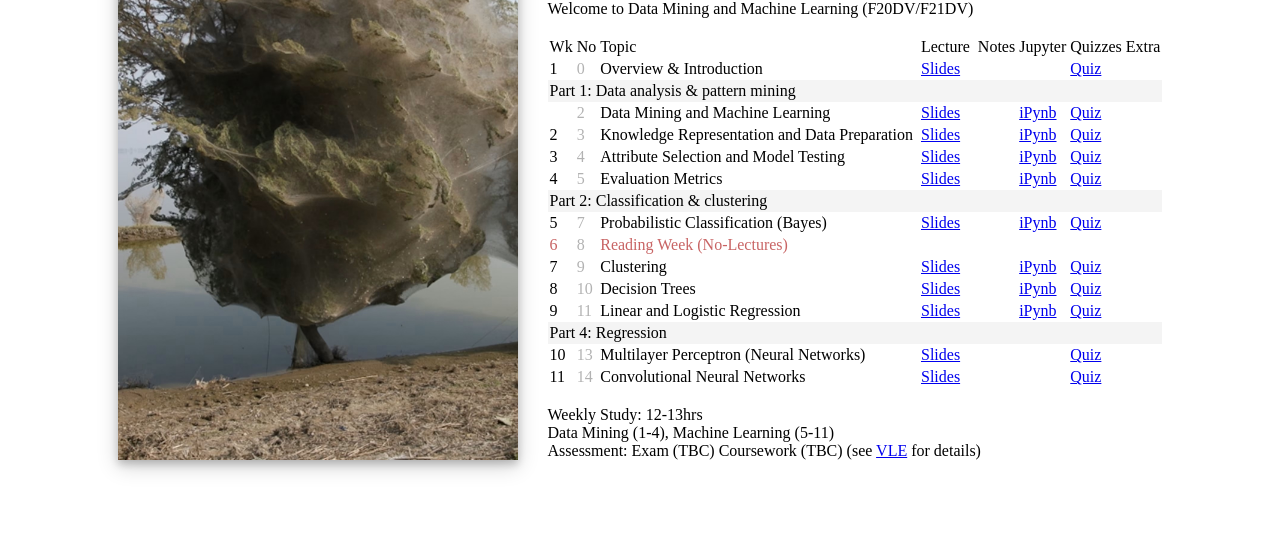
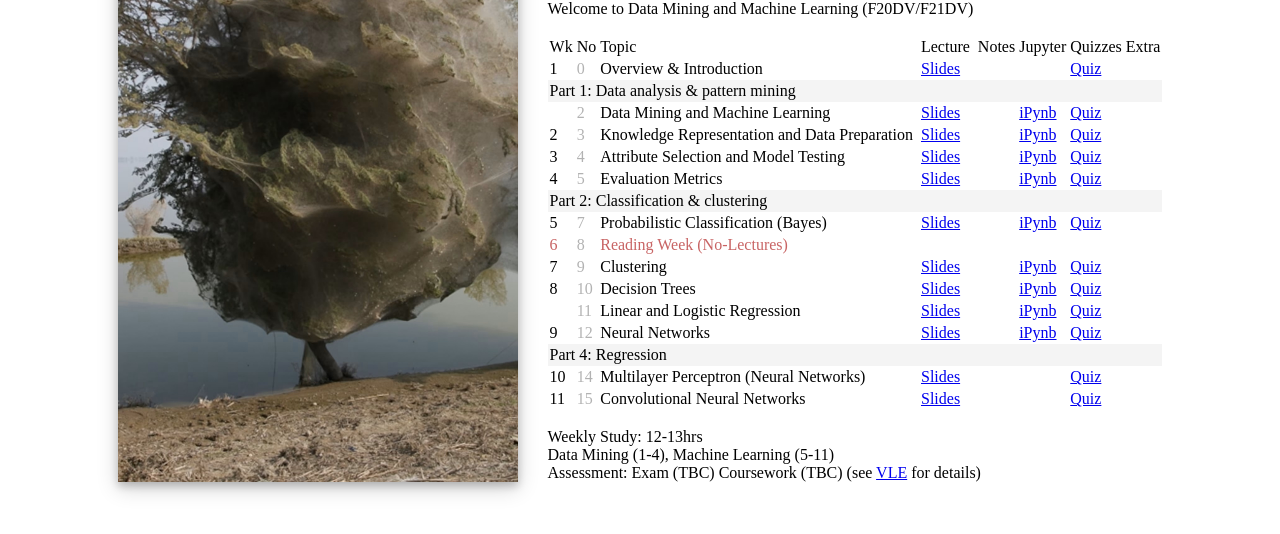
Before and after one commit to f21dl/f21dl.github.io, a plain HTML site: page index.html in a window 1280 px wide. Shown: the part 106-640 px from the top of the page. Drawn offline with Linux system fonts and the light colour scheme.

Commit message:
Update structure of DM&ML course

```diff
--- a/index.html
+++ b/index.html
@@ -99,7 +99,8 @@ let toc = [
 	{ wk:7,                     title:"Clustering"                                    , l:'07a', j:'07'  ,  q:'07'      },
 	//{ a1: "Part 3: Clustering" },
 	{ wk:8,                     title:"Decision Trees"                                , l:'08',  j:'08'  ,  q:'08'      },
-	{ wk:9,                     title:"Linear and Logistic Regression"                , l:'09a', j:'09'  ,  q:'02'      },
+	{                           title:"Linear and Logistic Regression"                , l:'08a', j:'08'  ,  q:'08'      },
+	{ wk:9,                     title:"Neural Networks"                               , l:'09',  j:'09'  ,  q:'02'      },
 	{ a1: "Part 4: Regression"},
 	{ wk:10,                    title:"Multilayer Perceptron (Neural Networks)"       , l:'10b'          ,  q:'13'      },
 	{ wk:11,                    title:"Convolutional Neural Networks"                 , l:'11'           ,  q:'14'      }
```
Also changed, not shown: 4 other files.
